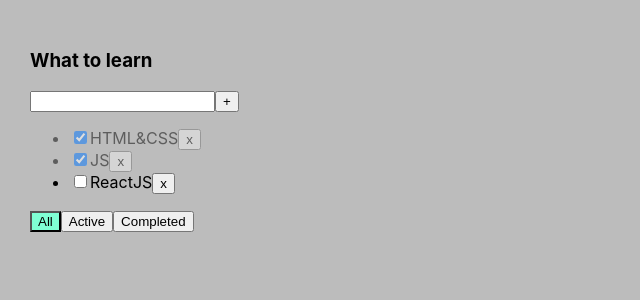
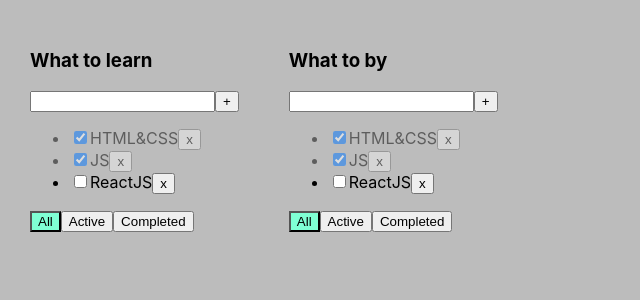
Before and after one commit to SlavaShensev/Todo_TS, a React (Create React App) app: page / in a window 1280 px wide. Shown: the top 300 px of the page, without its empty margins (0-640 px from the left). Built offline with nearby package versions, Linux system fonts and the light colour scheme.

Commit message:
5-3_done

```diff
--- a/src/App.tsx
+++ b/src/App.tsx
@@ -4,14 +4,29 @@
 import {v1} from "uuid";
 
 export type ValueFilterType = 'all' | 'active' | 'completed'
-
+export type TodoList = {
+    id: string
+    title: string
+    filter: ValueFilterType
+}
 const App = () => {
+    const [todoList, setTodoList] = useState<Array<TodoList>>([
+        {
+            id: v1(),
+            title: 'What to learn',
+            filter: 'all'
+        },
+        {
+            id: v1(),
+            title: 'What to by',
+            filter: "all"
+        }
+    ])
     const [tasks, setTasks] = useState([
         {id: v1(), title: 'HTML&CSS', isDone: true},
         {id: v1(), title: 'JS', isDone: true},
         {id: v1(), title: 'ReactJS', isDone: false},
     ])
-
     const [filter, setFilter] = useState<ValueFilterType>('all')
     const changeFilter = (value: ValueFilterType) => {
         setFilter(value)
@@ -25,14 +40,6 @@
         const newTasks = [task, ...tasks]
         setTasks(newTasks)
     }
-    let tasksForTodoList = tasks
-    if (filter === 'active') {
-        tasksForTodoList = tasks.filter(t => t.isDone === false)
-    }
-    if (filter === 'completed') {
-        tasksForTodoList = tasks.filter(t => t.isDone === true)
-    }
-
     const changeStatus = (id: string, isDone: boolean) => {
         const task = tasks.find(t => t.id === id)
         console.log('clicked')
@@ -41,16 +48,28 @@
             setTasks([...tasks])
         }
     }
-
     return <div className='App'>
-        <Todolist title={'What to learn'}
+        {
+            todoList.map(tl => {
+                let tasksForTodoList = tasks
+                if (filter === 'active') {
+                    tasksForTodoList = tasks.filter(t => t.isDone === false)
+                }
+                if (filter === 'completed') {
+                    tasksForTodoList = tasks.filter(t => t.isDone === true)
+                }
+                return <Todolist key={tl.id}
+                                 id={tl.id}
+                                 title={tl.title}
                                  tasks={tasksForTodoList}
                                  removeTask={removeTask}
                                  changeFilter={changeFilter}
                                  addTask={addTask}
                                  changeStatus={changeStatus}
-                  filter={filter}
+                                 filter={tl.filter}
                 />
+            })
+        }
     </div>
 
 }
--- a/src/component/ToDo.tsx
+++ b/src/component/ToDo.tsx
@@ -9,6 +9,7 @@
 
 type TodoListPropsTYpe = {
     title: string
+    id: string
     tasks: Array<TasksType>
     removeTask: (id: string) => void
     changeFilter: (value: ValueFilterType) => void
```
Lines whose indentation alone changed are shown as unchanged.
